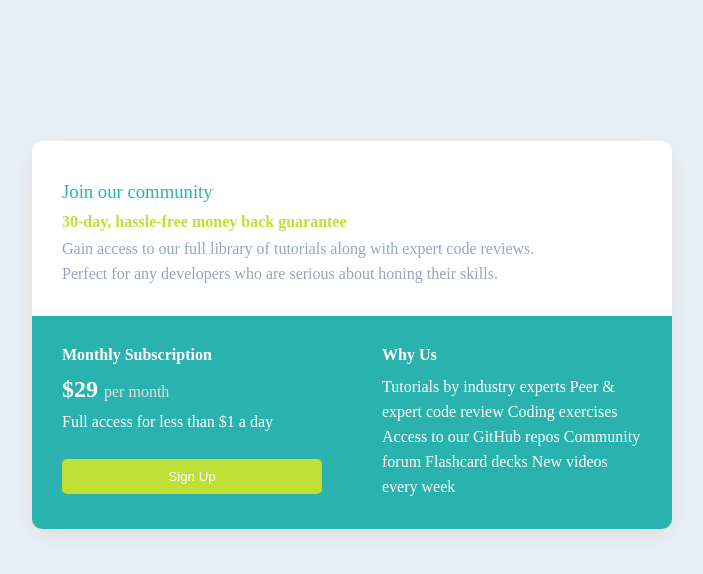
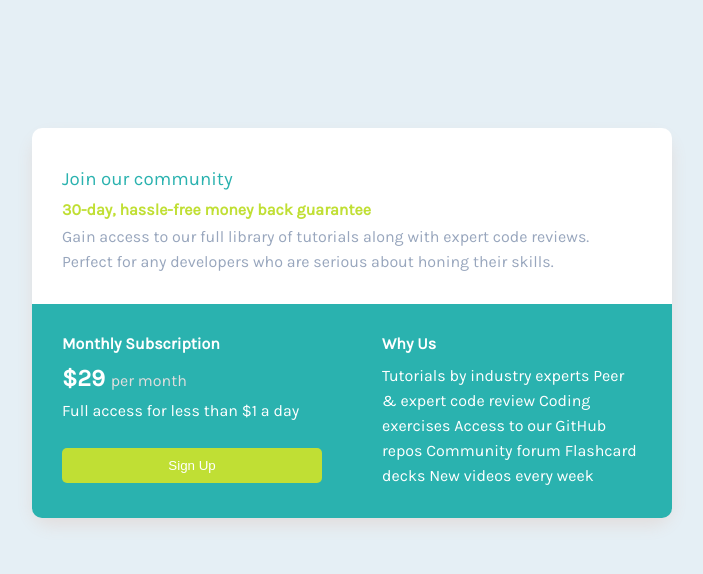
Before and after one commit to Favalcodes/price-grid, a plain HTML site: page index.html in a window 1280 px wide. Shown: the whole page, without its empty margins (288-991 px from the left). Drawn offline with Linux system fonts and the light colour scheme.

Commit message:
font change

```diff
--- a/css/style.css
+++ b/css/style.css
@@ -3,19 +3,15 @@
     padding: 0;
     box-sizing: border-box;
 }
-@font-face{
-    font-family: Karla;
-    src: url(https://fonts.google.com/specimen/Karla);
-    font-style: normal;
-}
 body{
     overflow-x: hidden;
     background: hsl(204, 43%, 93%);
     font-size: 16px;
+    font-family: 'Karla';
 }
 .card{
     width: 50%;
-    margin: 11% auto;
+    margin: 10% auto;
     border: none;
     border-radius: 20px;
     box-shadow: #e2dede 0px 8px 16px 0px;
--- a/index.html
+++ b/index.html
@@ -7,6 +7,8 @@
   <!-- displays site properly based on user's device -->
 
   <link rel="icon" type="image/png" sizes="32x32" href="./images/favicon-32x32.png">
+
+  <link href='https://fonts.googleapis.com/css?family=Karla' rel='stylesheet'>
 
   <link rel="stylesheet" href="./css/style.css">
 
```
